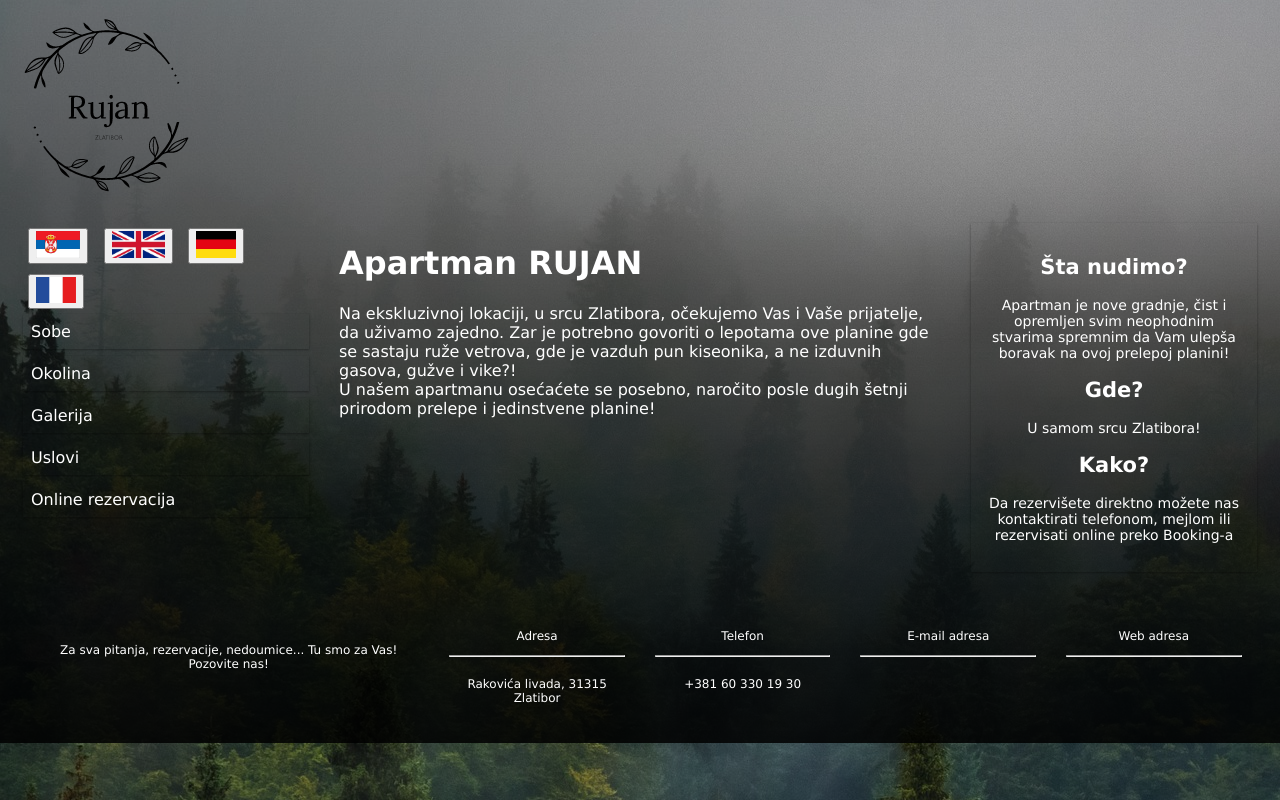
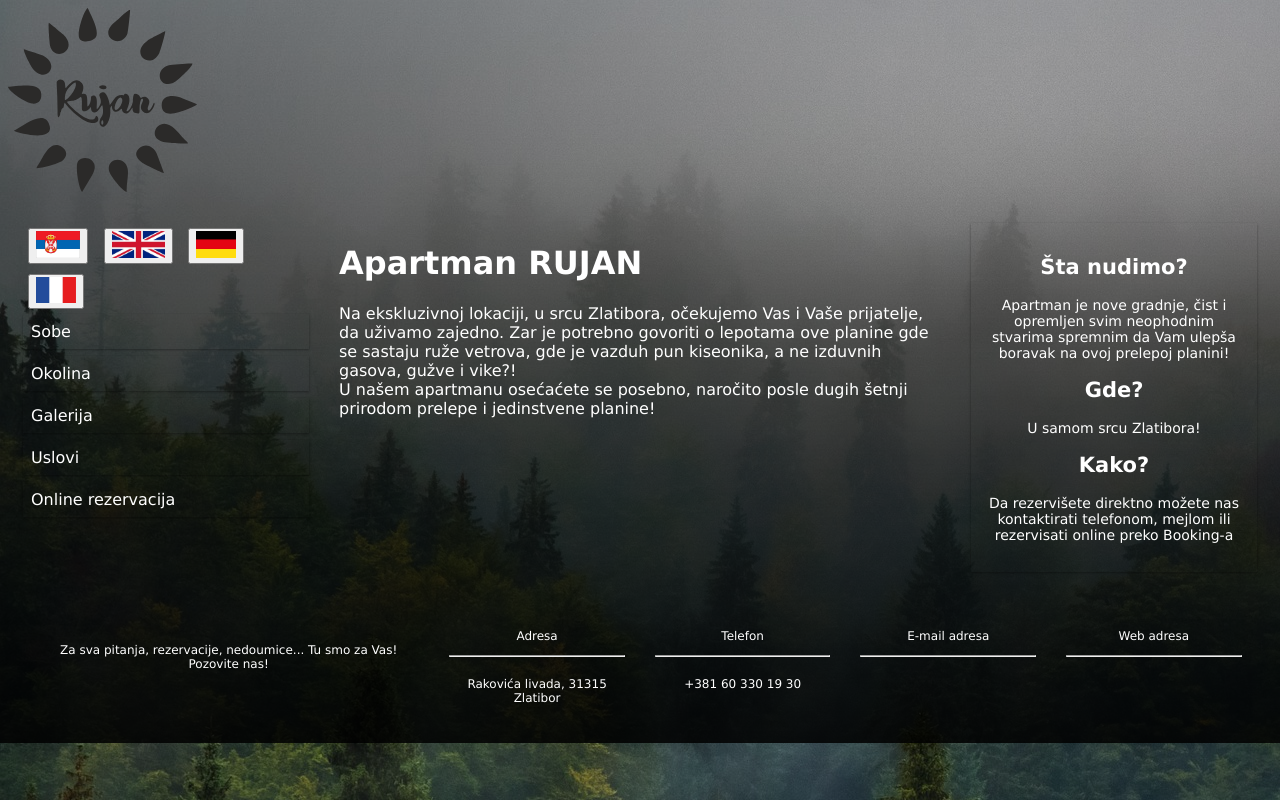
Before and after one commit to FurtulaIgor/apartmanrujan, a plain HTML site: page index.html in a window 1280 px wide. Drawn offline with Linux system fonts and the light colour scheme.

Commit message:
promena logo-a

```diff
--- a/index.html
+++ b/index.html
@@ -11,7 +11,7 @@
 </head>
 <body>
     <div class="header">
-      <img src="images/LogoRujan.png" alt="logo">
+      <img src="images/RUJAN.svg" alt="logo">
         <!--<h1>Apartman</h1>-->
       </div>
       <div class="top">
```
Also changed, not shown: images/RUJAN.svg (added).
